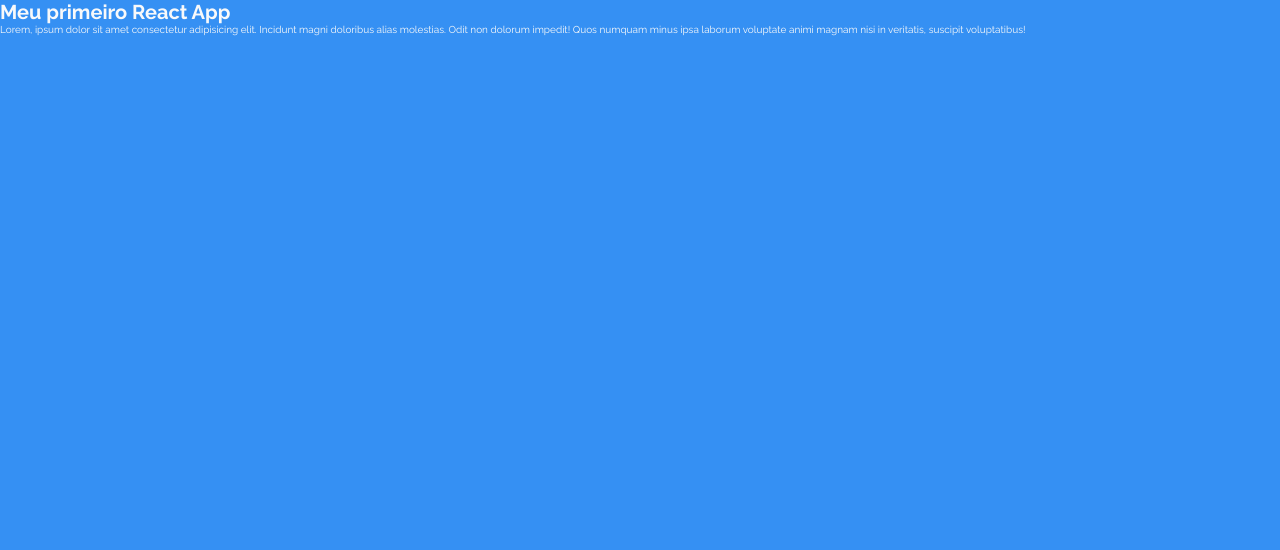
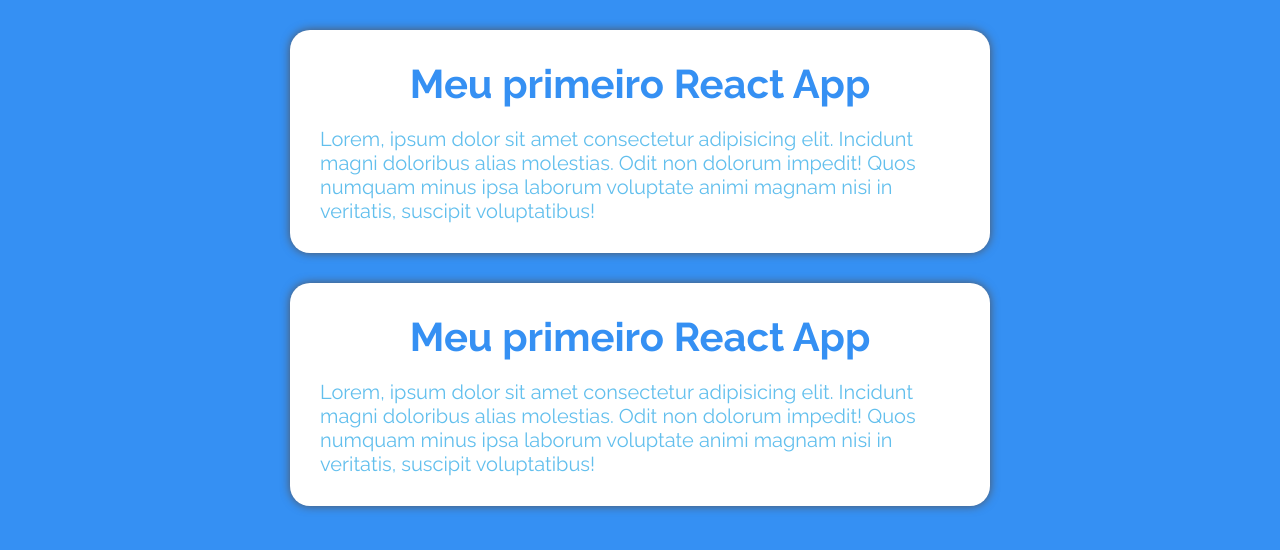
Before and after one commit to samuelgs10/codespaces-react, a React (Vite) app: page / in a window 1280 px wide. Shown: the top 550 px of the page. Built offline with nearby package versions, Linux system fonts and the light colour scheme.

Commit message:
Aula do dia 22/05/25

```diff
--- a/src/App.jsx
+++ b/src/App.jsx
@@ -1,16 +1,11 @@
 import "./styles/theme.css";
 import "./styles/global.css";
-
+import { MyText } from "./components/MyText";
 export default function App() {
   return (
-    <div>
-      <h1>Meu primeiro React App</h1>
-      <p>
-        Lorem, ipsum dolor sit amet consectetur adipisicing elit. Incidunt magni
-        doloribus alias molestias. Odit non dolorum impedit! Quos numquam minus
-        ipsa laborum voluptate animi magnam nisi in veritatis, suscipit
-        voluptatibus!
-      </p>
-    </div>
+    <>
+      <MyText/>
+      <MyText/>
+    </>
   );
 }
--- /dev/null
+++ b/src/components/MyText.jsx
@@ -0,0 +1,17 @@
+import styles from './MyText.module.css';
+
+export function MyText(){
+  return (
+  <div className={styles.container}>
+  <div className={styles.div}>
+      <h1 className={styles.title}>Meu primeiro React App</h1>
+      <p className={styles.text}>
+        Lorem, ipsum dolor sit amet consectetur adipisicing elit. Incidunt magni
+        doloribus alias molestias. Odit non dolorum impedit! Quos numquam minus
+        ipsa laborum voluptate animi magnam nisi in veritatis, suscipit
+        voluptatibus!
+      </p>
+    </div>
+    </div>
+  );
+}
--- /dev/null
+++ b/src/components/MyText.module.css
@@ -0,0 +1,24 @@
+.container {
+   margin: 0 auto;
+   max-width: 80rem;
+}
+
+.div {
+  background-color: var(--background);
+  color: var(--info);
+  box-shadow: 0 0 1rem var(--text-secondary);
+  padding: 3rem;
+  margin: 3rem 5rem;
+  border-radius: 2rem;
+}
+
+.title {
+  font-weight: bolder;
+  font-size: 4rem;
+  color: var(--highlight);
+  text-align: center;
+  margin-bottom: 2rem;
+}
+.text {
+  font-size: 2rem;
+}
--- a/src/styles/theme.css
+++ b/src/styles/theme.css
@@ -13,6 +13,6 @@
 --background: #ffffff;
 --surface: #f8f9fa;
 --text-primary: #22223b;
---text-secondary: #4a4e69;
+--text-secondary: #52545c;
 --border: #e0e0e0;
 }
```
